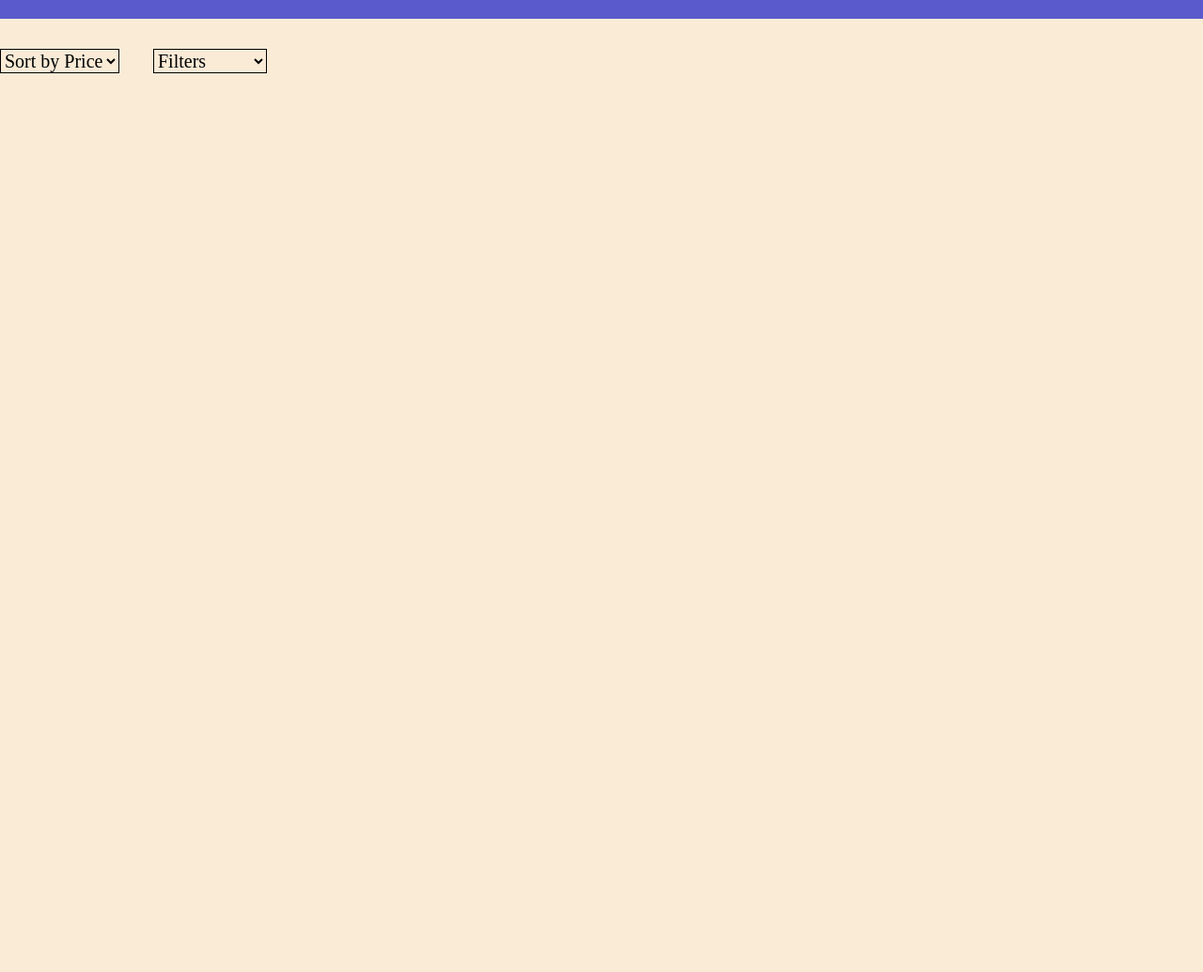
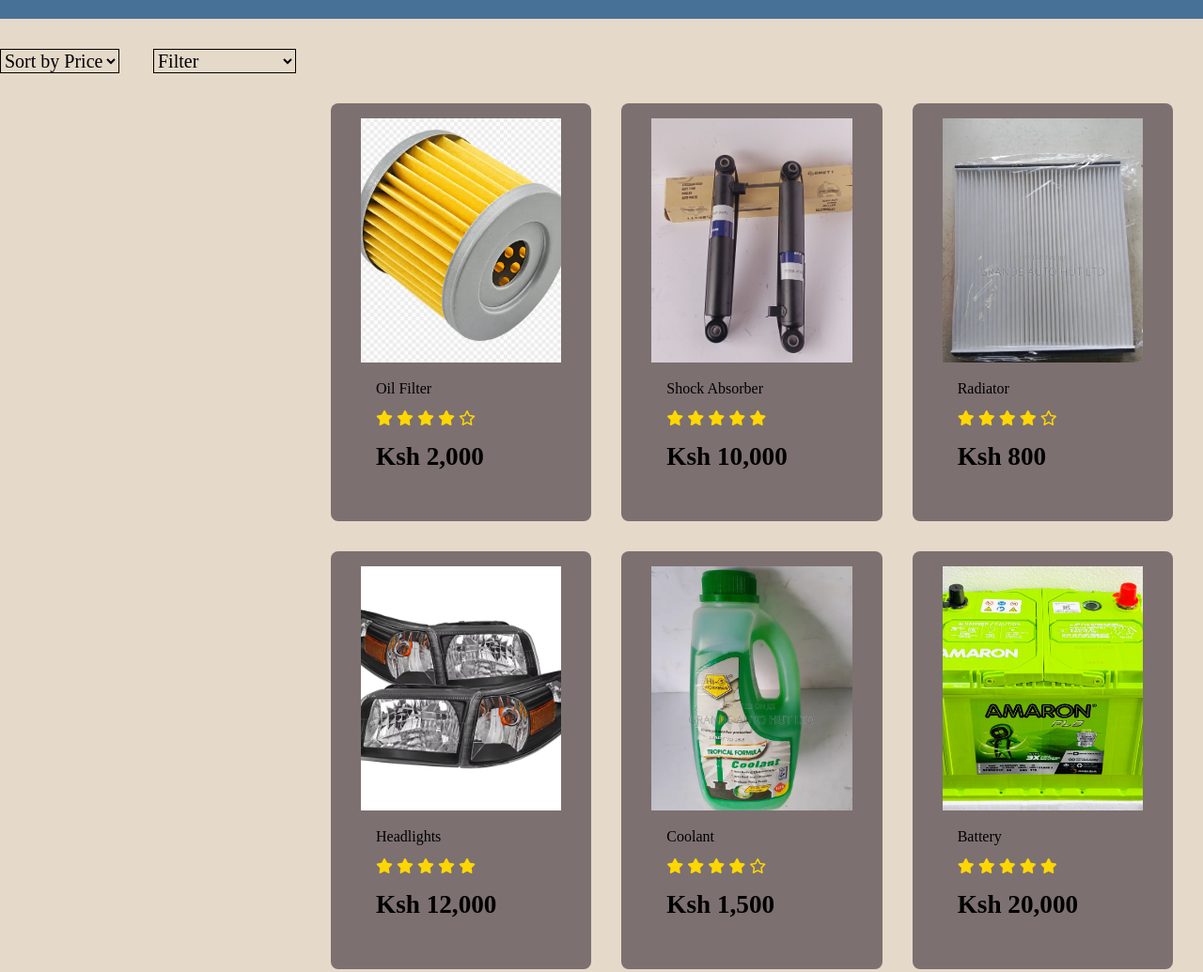
Before and after one commit to JeromeJason-dev/Grande-Auto-Hut-LTD, a plain HTML site: page product.html in a window 1280 px wide. Shown: the part 140-1175 px from the top of the page at 94% size. Before the commit the page ends 800 px from the top, so only its background shows below. Drawn offline with nearby package versions, Linux system fonts and the light colour scheme.

Commit message:
feat: add images in my assets folder, some styling and refactoring my product file

```diff
--- a/product.html
+++ b/product.html
@@ -28,7 +28,7 @@
 
     </header>
     <!-- FILTER -->
-     <section class="flex gap-9 text-xl">
+    <section class="flex gap-9 text-xl">
         <select class="border ">
             <option>Sort by Price</option>
             <option>Low to High</option>
@@ -36,13 +36,119 @@
         </select>
 
         <select class="border">
-            <option>Filters</option>
-            <option>Radiators</option>
-            <option>Batteries</option>
-            <option>Oils</option>
-            <option>Car lights</option>
-            <option>Suspensions</option>
+            <option>Filter</option>
+            <option>Radiator</option>
+            <option>Battery</option>
+            <option>Coolant</option>
+            <option>Headlights</option>
+            <option>Shock Absorber</option>
+            <option>Brake Pad</option>
         </select>
     </section>
+    <!-- GRID -->
+    <main class="product-grid">
+        <!-- CARD -->
+        <article class="product-card">
+            <img src="assets/images/oil-filter.jpg" alt="oil filter">
+            <div class="product-info">
+                <h3>Oil Filter</h3>
+                <div class="rating">
+                    <i class="fa-solid fa-star"></i>
+                    <i class="fa-solid fa-star"></i>
+                    <i class="fa-solid fa-star"></i>
+                    <i class="fa-solid fa-star"></i>
+                    <i class="fa-regular fa-star"></i>
+                </div>
+                <p class="price">Ksh 2,000</p>
+            </div>
+        </article>
+        <article class="product-card">
+            <img src="assets/images/shock-absorber.jpg" alt="shock absorber">
+            <div class="product-info">
+                <h3>Shock Absorber</h3>
+                <div class="rating">
+                    <i class="fa-solid fa-star"></i>
+                    <i class="fa-solid fa-star"></i>
+                    <i class="fa-solid fa-star"></i>
+                    <i class="fa-solid fa-star"></i>
+                    <i class="fa-solid fa-star"></i>
+                </div>
+                <p class="price">Ksh 10,000</p>
+            </div>
+        </article>
+        <article class="product-card">
+            <img src="assets/images/radiator.jpg" alt="radiator">
+            <div class="product-info">
+                <h3>Radiator</h3>
+                <div class="rating">
+                    <i class="fa-solid fa-star"></i>
+                    <i class="fa-solid fa-star"></i>
+                    <i class="fa-solid fa-star"></i>
+                    <i class="fa-solid fa-star"></i>
+                    <i class="fa-regular fa-star"></i>
+                </div>
+                <p class="price">Ksh 800</p>
+            </div>
+        </article>
+        <article class="product-card">
+            <img src="assets/images/headlights.jpg" alt="haedlights">
+            <div class="product-info">
+                <h3>Headlights</h3>
+                <div class="rating">
+                    <i class="fa-solid fa-star"></i>
+                    <i class="fa-solid fa-star"></i>
+                    <i class="fa-solid fa-star"></i>
+                    <i class="fa-solid fa-star"></i>
+                    <i class="fa-solid fa-star"></i>
+                </div>
+                <p class="price">Ksh 12,000</p>
+            </div>
+        </article>
+        <article class="product-card">
+            <img src="assets/images/coolant.jpg" alt="coolant">
+            <div class="product-info">
+                <h3>Coolant</h3>
+                <div class="rating">
+                    <i class="fa-solid fa-star"></i>
+                    <i class="fa-solid fa-star"></i>
+                    <i class="fa-solid fa-star"></i>
+                    <i class="fa-solid fa-star"></i>
+                    <i class="fa-regular fa-star"></i>
+                </div>
+                <p class="price">Ksh 1,500</p>
+            </div>
+        </article>
+        <article class="product-card">
+            <img src="assets/images/battery.jpg" alt="battery">
+            <div class="product-info">
+                <h3>Battery</h3>
+                <div class="rating">
+                    <i class="fa-solid fa-star"></i>
+                    <i class="fa-solid fa-star"></i>
+                    <i class="fa-solid fa-star"></i>
+                    <i class="fa-solid fa-star"></i>
+                    <i class="fa-solid fa-star"></i>
+                </div>
+                <p class="price">Ksh 20,000</p>
+            </div>
+        </article>
+        <article class="product-card">
+            <img src="assets/images/brake-pads.jpg" alt="brake pads">
+            <div class="product-info">
+                <h3>Brake Pads</h3>
+                <div class="rating">
+                    <i class="fa-solid fa-star"></i>
+                    <i class="fa-solid fa-star"></i>
+                    <i class="fa-solid fa-star"></i>
+                    <i class="fa-solid fa-star"></i>
+                    <i class="fa-regular fa-star"></i>
+                </div>
+                <p class="price">Ksh 2,000</p>
+            </div>
+        </article>
+    </main>
+    <!-- FOOTER -->
+
 </body>
+
 </html>
--- a/style.css
+++ b/style.css
@@ -10,7 +10,7 @@
    align-items: center;
    padding: 13px;
    position: sticky;
-   background-color: rgb(90, 90, 204);
+   background-color: rgb(72, 113, 152);
    height: 20vh;
    margin-bottom: 2rem;
 
@@ -33,7 +33,7 @@
 
 }
 
-.cart-btn {
+.cart-icon {
     border: none;
     padding: 0.8rem 1rem;
     margin-left: 5rem;
@@ -54,7 +54,7 @@
 }
 
 body {
-    background-color: antiquewhite;
+    background-color:rgb(229, 217, 201);
     font-family: 'Times New Roman', Times, serif;
 
 }
@@ -74,6 +74,12 @@ body {
     margin-left: 5rem;
 }
 
+.image-set {
+    width: 70vw;
+    height: 90vh;
+    margin-bottom: 3rem;
+}
+
 h2 {
     font-size: 2.4rem
 
@@ -82,3 +88,49 @@ h2 {
 h1 {
    color: rgb(224, 9, 9);
 }
+
+.product-grid {
+    display: grid;
+    grid-template-columns: repeat(auto-fit, minmax(250px,2fr));
+    gap: 2rem;
+    padding: 2rem;
+    margin-left: 20rem;
+ }
+
+ /* Product Card */
+ .product-card {
+    display: flex;
+    flex-direction: column;
+    justify-content: center;
+    padding: 1rem 2rem;
+    background: rgb(125, 112, 112);
+    border-radius: 8px;
+
+ }
+
+ .product-card:hover {
+    transform: translateY(-15px);
+ }
+
+ .product-card img {
+    height: 260px;
+    object-fit: cover;
+ }
+
+ .product-info {
+    padding: 1rem;
+ }
+
+ .product-info h3 {
+    margin-bottom:0.5rem;
+ }
+ .rating {
+    color: gold;
+    margin-bottom: 0.5rem;
+ }
+
+ .price {
+    font-size: 1.7rem;
+    font-weight: bold;
+    margin-bottom: 1rem;
+ }
```
Also changed, not shown: index.html (+3 -3 lines), assets/images/battery.jpg (added), assets/images/brake-pads.jpg (added), assets/images/coolant.jpg (added), assets/images/headlights.jpg (added), assets/images/oil-filter.jpg (added), assets/images/radiator.jpg (added), assets/images/shock-absorber.jpg (added).
